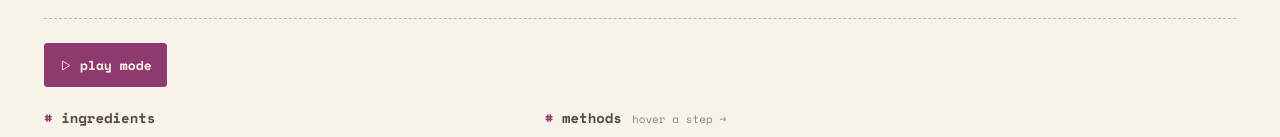
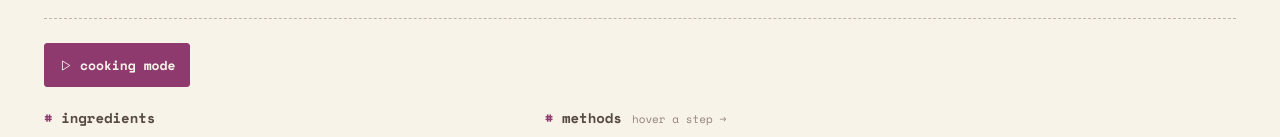
Before and after one commit to lucharo/recipe-portfolio, a React (Create React App) app: page / in a window 1280 px wide. Both pictures are taken after a click on the element 882 px from the left and 466 px from the top of the page. Shown: the part 349-486 px from the top of the page. Built offline with nearby package versions, Linux system fonts and the light colour scheme.

Commit message:
refactor: rename play mode to cooking mode

```diff
--- a/src/Recipe.tsx
+++ b/src/Recipe.tsx
@@ -437,7 +437,7 @@ const Recipe: React.FC<RecipeProps> = ({ recipe, onBack }) => {
           }}
         >
           <Icon name={playMode ? "stop" : "play"} size={13} />
-          {playMode ? "stop" : "play mode"}
+          {playMode ? "stop" : "cooking mode"}
         </button>
 
         {playMode && (
@@ -506,7 +506,7 @@ const Recipe: React.FC<RecipeProps> = ({ recipe, onBack }) => {
 
       <section
         className="rp-recipe-split"
-        data-play-mode={playMode ? "true" : "false"}
+        data-cooking-mode={playMode ? "true" : "false"}
         onPointerDown={onPlaySurfacePointerDown}
         onPointerMove={onPlaySurfacePointerMove}
         onPointerUp={onPlaySurfacePointerUp}
@@ -714,7 +714,7 @@ const Recipe: React.FC<RecipeProps> = ({ recipe, onBack }) => {
         >
           <div className="rp-play-guide-heading">
             <span>first time here?</span>
-            <h2 id="rp-play-guide-title">play mode controls</h2>
+            <h2 id="rp-play-guide-title">cooking mode controls</h2>
           </div>
 
           <div className="rp-play-guide-zone rp-play-guide-zone-left">
--- a/src/index.css
+++ b/src/index.css
@@ -74,7 +74,7 @@ button { font: inherit; color: inherit; background: none; border: none; cursor:
   border: 0;
 }
 
-.rp-recipe-split[data-play-mode="true"] {
+.rp-recipe-split[data-cooking-mode="true"] {
   -webkit-user-select: none;
   user-select: none;
   -webkit-touch-callout: none;
@@ -249,7 +249,7 @@ button { font: inherit; color: inherit; background: none; border: none; cursor:
   .rp-recipe-header { grid-template-columns: 1fr !important; }
   .rp-recipe-header-photo { max-width: 320px; }
 
-  /* play mode on mobile: focus on the active step + its ingredients,
+  /* Cooking Mode on mobile: focus on the active step + its ingredients,
      plus a peek at the next step. !important needed because list items
      are rendered with inline display: grid / display: flex. */
   .rp-main[data-mobile-focus="true"] .rp-method[data-active="false"][data-next="false"] {
--- a/src/recipes/_template.yaml
+++ b/src/recipes/_template.yaml
@@ -14,7 +14,7 @@ image: <slug>.jpg                   # Filename under public/images/ — set by t
 servings: 4                         # Integer
 
 # Each ingredient lists the 1-indexed step numbers it appears in. The
-# mapping powers the play-mode ingredient spotlight in src/Recipe.tsx.
+# mapping powers the Cooking Mode ingredient spotlight in src/Recipe.tsx.
 # Use clean names: `chickpeas`, not `of chickpeas`.
 ingredients:
   - name: onion
```
Also changed, not shown: 2 other files (tests, documents, lock files or other folders).
